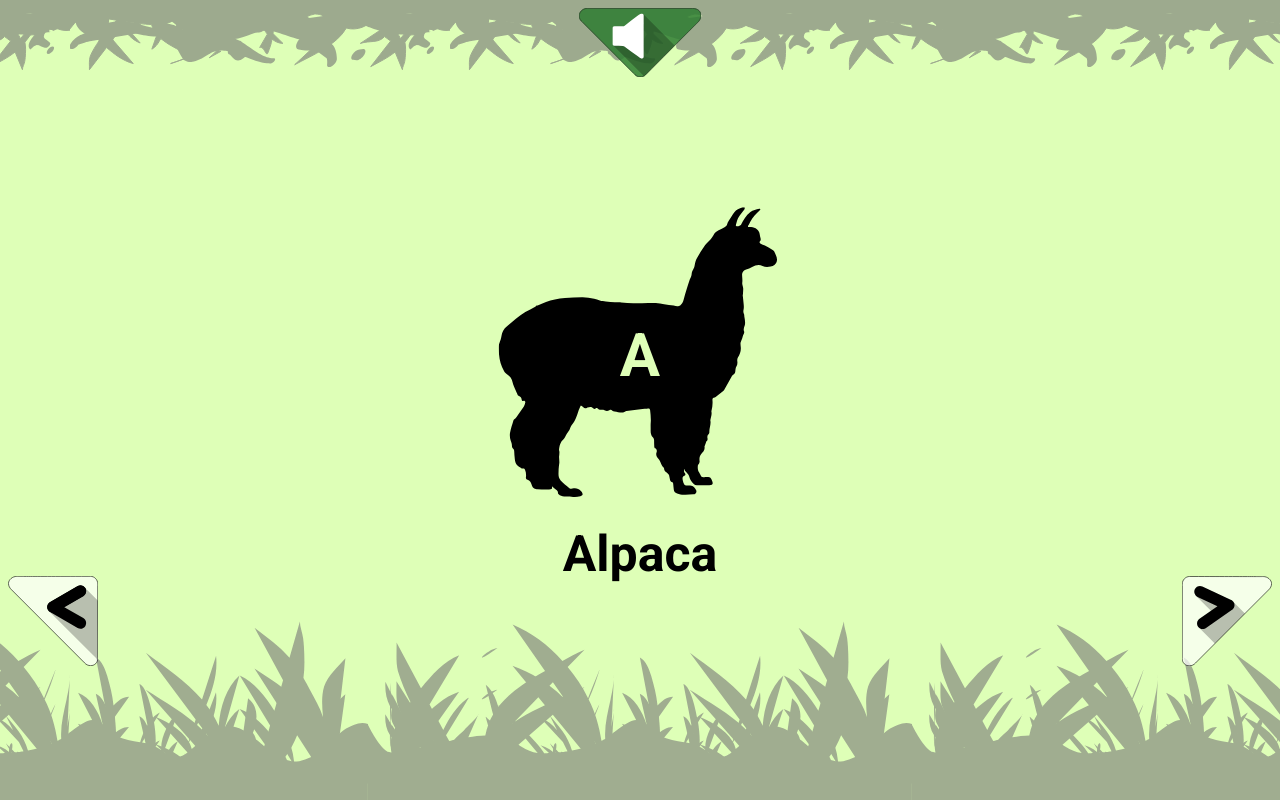
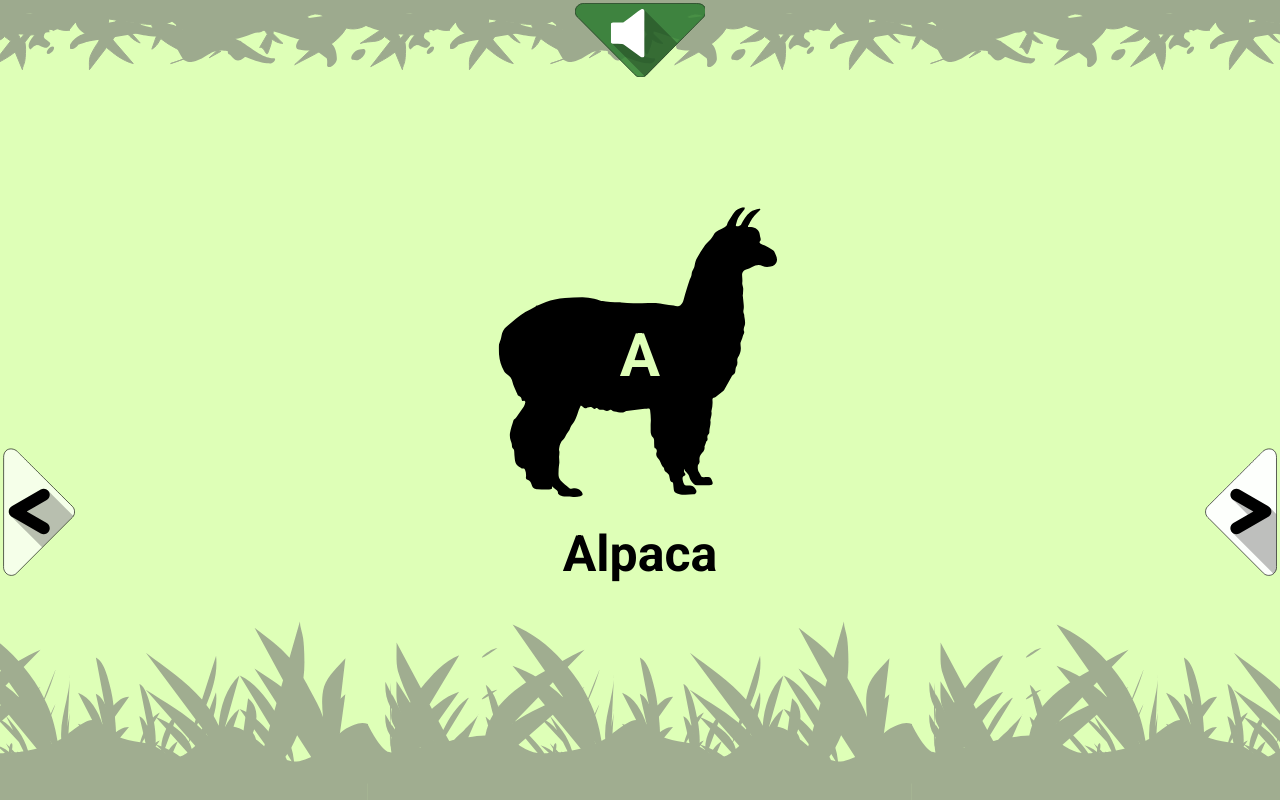
Before and after one commit to bacc0/abc-animals, a Next.js app: page / in a window 1280 px wide. Built offline with nearby package versions, Linux system fonts and the light colour scheme; a web font is replaced by a local one.

Commit message:
buttons shape changed and roatated

```diff
--- a/src/components/MainView.js
+++ b/src/components/MainView.js
@@ -243,10 +243,10 @@ const MainView = ({
                         <div
                             style={{
                                 position: 'absolute',
-                                top: visibleButtons ? '72vh' : 0,
-                                left: 8,
-                                width: 90,
-                                height: 90,
+                                top: visibleButtons ? '56vh' : 0,
+                                left: 3,
+                                width: 72,
+                                height: 128,
 
 
 
@@ -263,10 +263,10 @@ const MainView = ({
                             disabled={!visibleButtons}
                             style={{
                                 position: 'absolute',
-                                top: visibleButtons ? '72vh' : 0,
-                                right: 8,
-                                width: 90,
-                                height: 90,
+                                top: visibleButtons ? '56vh' : 0,
+                                right: 3,
+                                width: 72,
+                                height: 128,
 
 
 
--- a/src/components/Sounds.js
+++ b/src/components/Sounds.js
@@ -50,8 +50,8 @@ const Sounds = ({ count, visibleButtons }) => {
                                    duration: 2,
                               }}
                               style={{
-                                   width: 122,
-                                   height: 68.8,
+                                   width: 130,
+                                   height: 73.5,
 
                                    // borderRadius: 100,
                                    // border: `1.5px solid ${textButton === 'PLAY'
@@ -66,7 +66,7 @@ const Sounds = ({ count, visibleButtons }) => {
                                    //      : '#ff1744cc'
                                    //      }`,
                                    position: 'absolute',
-                                   top: 8,
+                                   top: 3,
                                    left: 0,
                                    right: 0,
                                    marginLeft: 'auto',
```
Also changed, not shown: public/images/left.svg, public/images/right.svg.
